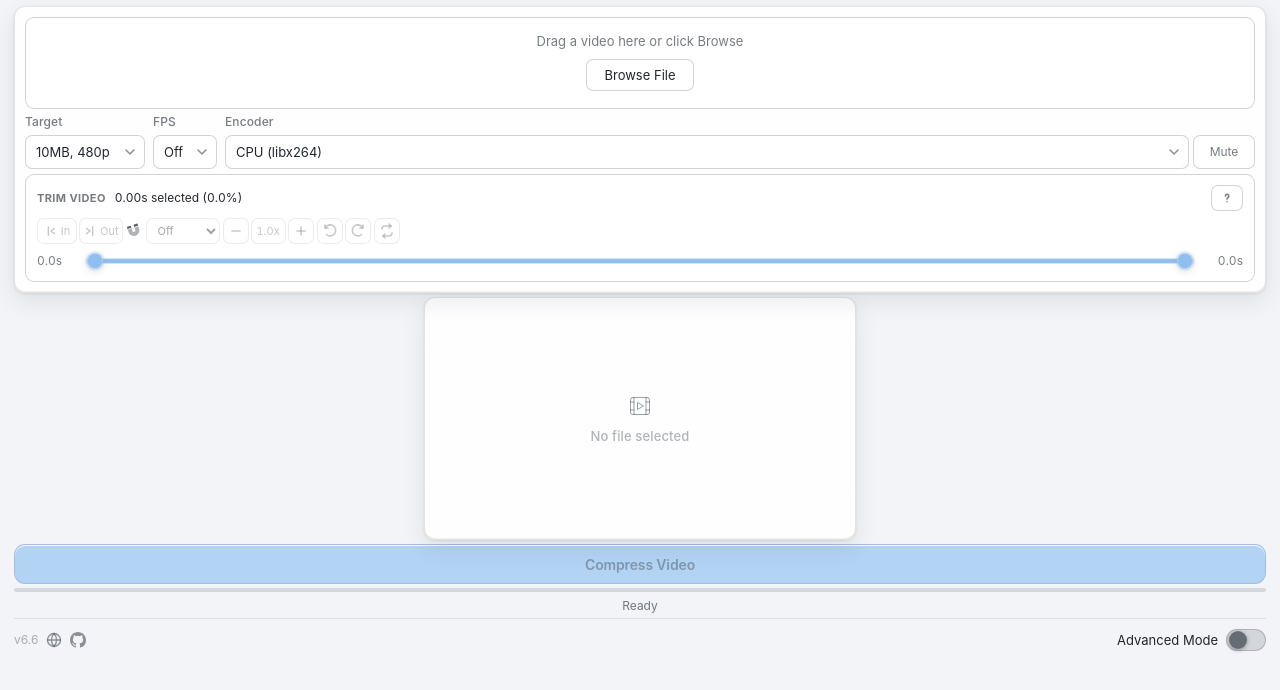
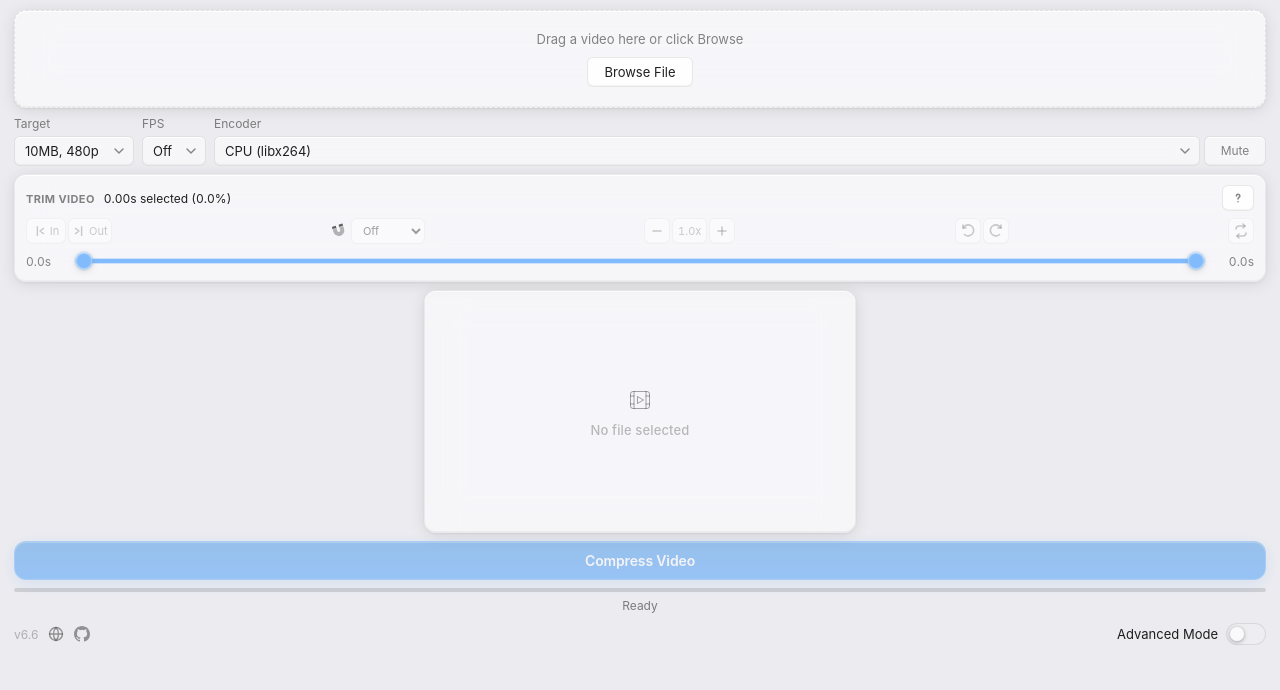
Before and after one commit to cyroz1/vidcord, a React (Vite) app: page / in a window 1280 px wide. Shown: the top 690 px of the page. Built offline with nearby package versions, Linux system fonts and the light colour scheme.

Commit message:
Restore main-branch glass styling and layout

```diff
--- a/src/App.css
+++ b/src/App.css
@@ -153,43 +153,31 @@
   border: 1px solid var(--border-subtle);
   border-left: 3px solid var(--warning);
   border-radius: var(--radius-sm);
-  margin: 6px 14px 0;
-  padding: 5px 8px;
-  display: flex;
-  align-items: center;
-  gap: 6px;
-  flex-wrap: nowrap;
-  min-height: 34px;
-  font-size: 12px;
+  margin: 8px 14px 0;
+  padding: 8px 12px;
+  display: flex;
+  align-items: center;
+  gap: 8px;
+  flex-wrap: wrap;
+  font-size: 13px;
   color: var(--text);
   flex-shrink: 0;
   box-shadow: var(--shadow-card), var(--card-top);
-}
-
-.ffmpeg-banner-copy {
-  flex: 1 1 auto;
-  min-width: 0;
-  overflow: hidden;
-  text-overflow: ellipsis;
-  white-space: nowrap;
 }
 
 .ffmpeg-install-btn,
 .ffmpeg-link-btn {
   border-radius: var(--radius-xs);
   border: 1px solid var(--border);
-  min-height: 24px;
-  padding: 3px 7px;
+  padding: 4px 10px;
   font-size: 12px;
-  line-height: 1;
-  white-space: nowrap;
-  flex: 0 0 auto;
 }
 
 .ffmpeg-install-btn {
   background: var(--accent);
   color: var(--accent-text);
   border-color: transparent;
+  margin-left: auto;
   box-shadow: 0 2px 8px var(--accent-glow);
 }
 
@@ -218,58 +206,34 @@
 .scroll-area {
   flex: 1;
   min-height: 0;
-  overflow: hidden;
-  padding: 6px 14px 2px;
+  overflow-y: auto;
+  overflow-x: hidden;
+  padding: 10px 14px 8px;
   display: flex;
   flex-direction: column;
-  gap: 4px;
+  gap: 8px;
   min-width: 0;
 }
 
 .app-content.has-ffmpeg-banner .scroll-area {
-  gap: 6px;
-  padding-top: 6px;
-}
-
-.app-content.has-ffmpeg-banner .workflow-card {
-  gap: 6px;
-  padding-block: 8px;
-}
-
-.app-content.has-ffmpeg-banner .drop-zone {
-  min-height: 90px;
-  padding-block: 14px;
-}
-
-.app-content.has-ffmpeg-banner .preview-pane {
-  align-self: center;
-  width: min(100%, 360px) !important;
+  padding-top: 10px;
 }
 
 .workflow-card {
-  position: relative;
-  z-index: 1;
-  display: flex;
-  flex-direction: column;
-  gap: 5px;
-  padding: 10px;
-  min-width: 0;
+  display: contents;
+}
+
+/* ── Drop zone ───────────────────────────────────────────────────────── */
+.drop-zone {
+  width: 100%;
+  min-height: 0;
+  appearance: none;
   background: var(--surface);
   backdrop-filter: var(--blur);
   -webkit-backdrop-filter: var(--blur);
-  border: 1px solid var(--border-subtle);
+  border: 1px dashed var(--border);
   border-radius: var(--radius);
-  box-shadow: var(--shadow-card), var(--card-top);
-}
-
-/* ── Drop zone ───────────────────────────────────────────────────────── */
-.drop-zone {
-  width: 100%;
-  min-height: 92px;
-  background: color-mix(in srgb, var(--control-bg) 72%, transparent);
-  border: 1px solid var(--border);
-  border-radius: var(--radius-sm);
-  padding: 15px 16px;
+  padding: 20px 16px;
   display: flex;
   flex-direction: column;
   align-items: center;
@@ -277,10 +241,11 @@
   cursor: pointer;
   color: var(--text);
   font-family: inherit;
-  box-shadow: var(--control-highlight);
+  box-shadow: var(--shadow-card), var(--card-top);
   transition:
-    border-color 150ms,
-    background 150ms;
+    border-color 0.18s,
+    background 0.18s,
+    box-shadow 0.18s;
 }
 
 .drop-zone:focus-visible {
@@ -293,11 +258,13 @@
 
 .drop-zone:hover {
   border-color: var(--accent);
-  background: var(--control-hover);
+  background: var(--surface2);
+  box-shadow: var(--shadow-hover), var(--card-top);
 }
 
 .drop-zone.has-file {
-  border-color: var(--border-subtle);
+  border-style: solid;
+  border-color: var(--border);
 }
 
 .drop-label {
@@ -307,9 +274,7 @@
   color: var(--text-secondary);
   font-size: 13px;
   text-align: center;
-  overflow: hidden;
-  text-overflow: ellipsis;
-  white-space: nowrap;
+  word-break: break-all;
   max-width: 100%;
 }
 
@@ -319,23 +284,30 @@
 
 /* ── Browse button ───────────────────────────────────────────────────── */
 .browse-btn {
-  min-height: 32px;
+  min-height: 0;
   display: inline-flex;
   align-items: center;
-  background: var(--control-bg);
+  background: var(--surface2);
+  backdrop-filter: blur(10px);
+  -webkit-backdrop-filter: blur(10px);
   border: 1px solid var(--border);
   border-radius: var(--radius-xs);
   color: var(--text);
-  padding: 6px 17px;
+  padding: 6px 16px;
   font-size: 13px;
-  transition: background 140ms;
-  box-shadow: var(--control-highlight);
+  transition:
+    background 0.15s,
+    box-shadow 0.15s;
+  box-shadow: var(--card-top);
 }
 .browse-btn:hover {
-  background: var(--control-hover);
+  background: rgba(255, 255, 255, 0.15);
+  box-shadow:
+    var(--card-top),
+    0 2px 8px rgba(0, 0, 0, 0.2);
 }
 .drop-zone:active .browse-btn {
-  background: color-mix(in srgb, var(--control-hover) 80%, var(--accent) 20%);
+  filter: brightness(0.92);
 }
 
 /* ── Settings rows ───────────────────────────────────────────────────── */
@@ -349,10 +321,6 @@
 
 .settings-row {
   position: relative;
-}
-
-.settings-row:not(.advanced) {
-  flex-wrap: nowrap;
 }
 
 .settings-row label,
@@ -361,8 +329,6 @@
   flex-direction: column;
   gap: 5px;
   font-size: 12px;
-  font-weight: 500;
-  letter-spacing: 0.01em;
   color: var(--text-secondary);
   flex: 1;
   min-width: 110px;
@@ -372,8 +338,9 @@
 .settings-row select,
 .settings-row input[type="number"],
 .settings-row input[type="text"] {
-  min-height: 34px;
-  background-color: var(--control-bg);
+  background-color: var(--surface);
+  backdrop-filter: blur(12px);
+  -webkit-backdrop-filter: blur(12px);
   border: 1px solid var(--border);
   border-radius: var(--radius-xs);
   color: var(--text);
@@ -384,7 +351,7 @@
   transition:
     border-color 0.15s,
     background-color 0.15s;
-  box-shadow: var(--control-highlight);
+  box-shadow: var(--card-top);
 }
 
 .settings-row input[type="number"],
@@ -411,7 +378,7 @@
 .settings-row select:hover,
 .settings-row input:hover {
   border-color: var(--accent);
-  background-color: var(--control-hover);
+  background-color: var(--surface2);
 }
 
 .settings-row select:focus,
@@ -427,24 +394,24 @@
    so options need an explicit opaque background or Windows renders them
    with white-on-white system colours. */
 select option {
-  background-color: rgb(31, 37, 44);
-  color: var(--text);
+  background-color: rgb(28, 28, 32);
+  color: rgba(255, 255, 255, 0.92);
 }
 
 select optgroup {
-  background-color: rgb(31, 37, 44);
-  color: var(--text-secondary);
+  background-color: rgb(28, 28, 32);
+  color: rgba(255, 255, 255, 0.62);
 }
 
 @media (prefers-color-scheme: light) {
   select option {
-    background-color: rgb(255, 255, 255);
-    color: var(--text);
+    background-color: rgb(248, 248, 250);
+    color: rgba(0, 0, 0, 0.88);
   }
 
   select optgroup {
-    background-color: rgb(255, 255, 255);
-    color: var(--text-secondary);
+    background-color: rgb(248, 248, 250);
+    color: rgba(0, 0, 0, 0.58);
   }
 }
 
@@ -695,8 +662,9 @@ select optgroup {
 }
 
 .mute-btn {
-  min-height: 34px;
-  background: var(--control-bg);
+  background: var(--surface);
+  backdrop-filter: blur(10px);
+  -webkit-backdrop-filter: blur(10px);
   border: 1px solid var(--border);
   border-radius: var(--radius-xs);
   color: var(--text-secondary);
@@ -704,7 +672,7 @@ select optgroup {
   min-width: 62px;
   font-size: 12px;
   line-height: 1;
-  box-shadow: var(--control-highlight);
+  box-shadow: var(--card-top);
   transition:
     background 0.15s,
     color 0.15s,
@@ -713,7 +681,7 @@ select optgroup {
 
 .mute-btn:hover {
   color: var(--text);
-  background: var(--control-hover);
+  background: var(--surface2);
 }
 
 .mute-btn.active {
@@ -724,8 +692,9 @@ select optgroup {
 
 /* ── Icon button ─────────────────────────────────────────────────────── */
 .icon-btn {
-  min-height: 34px;
-  background: var(--control-bg);
+  background: var(--surface);
+  backdrop-filter: blur(10px);
+  -webkit-backdrop-filter: blur(10px);
   border: 1px solid var(--border);
   border-radius: var(--radius-xs);
   color: var(--text-secondary);
@@ -735,20 +704,23 @@ select optgroup {
   transition:
     background 0.15s,
     color 0.15s;
-  box-shadow: var(--control-highlight);
+  box-shadow: var(--card-top);
 }
 .icon-btn:hover {
   color: var(--text);
-  background: var(--control-hover);
+  background: var(--surface2);
+}
+.icon-btn:active {
+  filter: brightness(0.9);
 }
 
 .encoders-dialog {
-  background: rgb(31, 37, 44);
+  background: rgb(28, 28, 32);
 }
 
 @media (prefers-color-scheme: light) {
   .encoders-dialog {
-    background: rgb(255, 255, 255);
+    background: rgb(248, 248, 250);
   }
 }
 
@@ -788,8 +760,8 @@ select optgroup {
 .toggle-thumb {
   position: absolute;
   inset: 0;
-  background: var(--track);
-  border: 1px solid var(--border);
+  background: rgba(255, 255, 255, 0.14);
+  border: 1.5px solid var(--border);
   border-radius: 20px;
   transition:
     background 0.2s,
@@ -801,15 +773,15 @@ select optgroup {
   content: "";
   position: absolute;
   top: 50%;
-  left: 2px;
-  transform: translate(0, -50%);
-  width: 18px;
-  height: 18px;
+  left: 3px;
+  transform: translateY(-50%);
+  width: 14px;
+  height: 14px;
   border-radius: 50%;
-  background: var(--text-secondary);
+  background: rgba(255, 255, 255, 0.65);
   box-shadow: 0 1px 4px rgba(0, 0, 0, 0.35);
   transition:
-    transform 180ms cubic-bezier(0.23, 1, 0.32, 1),
+    left 0.2s cubic-bezier(0.4, 0, 0.2, 1),
     background 0.2s;
 }
 
@@ -819,7 +791,8 @@ select optgroup {
 }
 .toggle-input:checked + .toggle-thumb::after {
   background: #ffffff;
-  transform: translate(18px, -50%);
+  left: auto;
+  right: 3px;
 }
 .toggle-input:focus-visible + .toggle-thumb {
   box-shadow: 0 0 0 3px var(--accent-glow);
@@ -829,14 +802,16 @@ select optgroup {
 .trim-section {
   position: relative;
   z-index: 5;
-  background: color-mix(in srgb, var(--control-bg) 74%, transparent);
-  border: 1px solid var(--border);
-  border-radius: var(--radius-sm);
+  background: var(--surface);
+  backdrop-filter: var(--blur);
+  -webkit-backdrop-filter: var(--blur);
+  border: 1px solid var(--border-subtle);
+  border-radius: var(--radius);
   padding: 10px 11px;
   display: flex;
   flex-direction: column;
   gap: 7px;
-  box-shadow: var(--control-highlight);
+  box-shadow: var(--shadow-card), var(--card-top);
   min-width: 0;
   max-width: 100%;
 }
@@ -877,7 +852,9 @@ select optgroup {
 .trim-toolbar {
   display: flex;
   align-items: center;
-  gap: 3px;
+  justify-content: space-between;
+  gap: 6px;
+  width: 100%;
   min-width: 0;
 }
 
@@ -885,19 +862,23 @@ select optgroup {
   display: inline-flex;
   align-items: center;
   gap: 2px;
+  flex: 0 0 auto;
 }
 
 .trim-inline-control {
   display: inline-flex;
   align-items: center;
   gap: 4px;
+  flex: 0 0 auto;
   font-size: 11px;
   color: var(--text-secondary);
 }
 
 .trim-inline-control select {
   min-height: 26px;
-  background: var(--control-bg);
+  background: var(--surface2);
+  backdrop-filter: blur(8px);
+  -webkit-backdrop-filter: blur(8px);
   border: 1px solid var(--border);
   border-radius: var(--radius-xs);
   color: var(--text);
@@ -922,14 +903,16 @@ select optgroup {
   align-items: center;
   justify-content: center;
   gap: 3px;
-  background: var(--control-bg);
+  background: var(--surface2);
+  backdrop-filter: blur(8px);
+  -webkit-backdrop-filter: blur(8px);
   border: 1px solid var(--border);
   border-radius: var(--radius-xs);
   color: var(--text-secondary);
   padding: 2px 7px;
   font-size: 11px;
   line-height: 1;
-  box-shadow: var(--control-highlight);
+  box-shadow: var(--card-top);
   transition:
     background 0.15s,
     color 0.15s;
@@ -937,7 +920,7 @@ select optgroup {
 
 .trim-mini-btn:hover:not(:disabled) {
   color: var(--text);
-  background: var(--control-hover);
+  background: rgba(255, 255, 255, 0.16);
 }
 
 .trim-mini-btn:disabled {
@@ -980,9 +963,11 @@ select optgroup {
   padding: 0;
   border: 1px solid var(--border);
   border-radius: var(--radius-xs);
-  background: var(--control-bg);
+  background: var(--surface2);
+  backdrop-filter: blur(8px);
+  -webkit-backdrop-filter: blur(8px);
   color: var(--text-secondary);
-  box-shadow: var(--control-highlight);
+  box-shadow: var(--card-top);
   transition:
     background 0.15s,
     color 0.15s;
@@ -990,12 +975,12 @@ select optgroup {
 
 .trim-loop-toggle:hover:not(:disabled) {
   color: var(--text);
-  background: var(--control-hover);
+  background: rgba(255, 255, 255, 0.16);
 }
 
 .trim-loop-toggle.active {
   border-color: color-mix(in srgb, var(--accent) 58%, var(--border));
-  background: color-mix(in srgb, var(--accent) 16%, var(--control-bg));
+  background: color-mix(in srgb, var(--accent) 16%, var(--surface2));
   color: var(--accent);
 }
 
@@ -1320,13 +1305,8 @@ select optgroup {
 
 /* ── Compress button (liquid glass primary) ──────────────────────────── */
 .compress-btn {
-  min-height: 40px;
-  background: linear-gradient(
-    180deg,
-    color-mix(in srgb, var(--accent-hover) 78%, white 22%) 0%,
-    var(--accent) 100%
-  );
-  border: 1px solid color-mix(in srgb, var(--accent) 72%, white 28%);
+  background: linear-gradient(180deg, var(--accent-hover) 0%, var(--accent) 100%);
+  border: 1px solid rgba(255, 255, 255, 0.22);
   border-radius: var(--radius);
   color: #ffffff;
   font-size: 14px;
@@ -1335,23 +1315,25 @@ select optgroup {
   width: 100%;
   letter-spacing: -0.01em;
   box-shadow:
-    0 3px 10px var(--accent-glow),
-    inset 0 1px 0 rgba(255, 255, 255, 0.24);
+    0 4px 16px var(--accent-glow),
+    inset 0 1px 0 rgba(255, 255, 255, 0.28);
   transition:
-    border-color 140ms ease,
-    box-shadow 140ms ease,
-    transform 120ms cubic-bezier(0.23, 1, 0.32, 1);
+    filter 0.15s,
+    box-shadow 0.15s;
 }
 
 .compress-btn:not(.cancel):hover:not(:disabled) {
-  border-color: color-mix(in srgb, var(--accent) 58%, white 42%);
+  filter: brightness(1.1);
   box-shadow:
-    0 5px 16px var(--accent-glow),
-    inset 0 1px 0 rgba(255, 255, 255, 0.3);
+    0 6px 22px var(--accent-glow),
+    inset 0 1px 0 rgba(255, 255, 255, 0.28);
 }
 
 .compress-btn:active:not(:disabled) {
-  transform: scale(0.985);
+  filter: brightness(0.92);
+  box-shadow:
+    0 2px 8px var(--accent-glow),
+    inset 0 1px 0 rgba(255, 255, 255, 0.2);
 }
 
 .compress-btn.cancel {
@@ -1369,10 +1351,7 @@ select optgroup {
     var(--card-top);
 }
 .compress-btn:disabled {
-  background: color-mix(in srgb, var(--accent) 32%, var(--control-bg));
-  border-color: var(--border-subtle);
-  color: var(--text-disabled);
-  box-shadow: var(--control-highlight);
+  opacity: 0.36;
   cursor: not-allowed;
 }
 
@@ -1380,20 +1359,15 @@ select optgroup {
 .footer {
   display: flex;
   align-items: center;
-  gap: 8px;
-  min-height: 34px;
-  padding-top: 7px;
-  border-top: 1px solid var(--separator);
+  gap: 10px;
+  padding-top: 2px;
 }
 
 .footer-meta {
-  display: inline-flex;
-  align-items: center;
-  gap: 0;
+  display: contents;
 }
 
 .version {
-  margin-right: 4px;
   font-size: 12px;
   color: var(--text-disabled);
 }
@@ -1402,9 +1376,6 @@ select optgroup {
   display: inline-flex;
   align-items: center;
   justify-content: center;
-  width: 24px;
-  height: 28px;
-  border-radius: var(--radius-xs);
   color: var(--text-secondary);
   text-decoration: none;
   opacity: 0.8;
@@ -1458,10 +1429,6 @@ select optgroup {
   .preview-controls {
     opacity: 1;
   }
-}
-
-button:active:not(:disabled) {
-  transform: scale(0.985);
 }
 
 .advanced-toggle {
--- a/src/index.css
+++ b/src/index.css
@@ -5,98 +5,87 @@
 }
 
 :root {
-  color-scheme: dark light;
+  /* Main-branch glass surfaces */
+  --bg: rgb(16, 16, 20);
+  --surface: rgba(255, 255, 255, 0.07);
+  --surface2: rgba(255, 255, 255, 0.11);
+  --surface-subtle: rgba(255, 255, 255, 0.05);
+  --control-bg: var(--surface);
+  --control-hover: var(--surface2);
+  --track: rgba(255, 255, 255, 0.14);
 
-  /* Unified SwiftUI + WinUI material system */
-  --bg: rgb(14, 18, 23);
-  --surface: rgba(31, 37, 44, 0.9);
-  --surface2: rgba(42, 49, 57, 0.96);
-  --surface-subtle: rgba(255, 255, 255, 0.055);
-  --control-bg: rgba(37, 44, 52, 0.96);
-  --control-hover: rgba(48, 56, 65, 0.98);
-  --track: rgba(192, 205, 218, 0.16);
+  --border: rgba(255, 255, 255, 0.13);
+  --border-subtle: rgba(255, 255, 255, 0.07);
+  --separator: var(--border-subtle);
+  --border-focus: #0a84ff;
 
-  --border: rgba(190, 203, 216, 0.23);
-  --border-subtle: rgba(190, 203, 216, 0.15);
-  --separator: rgba(190, 203, 216, 0.11);
-  --border-focus: #4a98f7;
-
-  --accent: #3b8ef3;
-  --accent-hover: #559df4;
-  --accent-pressed: #2b78d2;
-  --accent-glow: rgba(59, 142, 243, 0.22);
+  --accent: #0a84ff;
+  --accent-hover: #409cff;
+  --accent-pressed: #0071e3;
+  --accent-glow: rgba(10, 132, 255, 0.32);
   --accent-text: #ffffff;
 
   /* Text */
-  --text: rgba(248, 250, 252, 0.96);
-  --text-secondary: rgba(226, 232, 238, 0.64);
-  --text-disabled: rgba(226, 232, 238, 0.34);
+  --text: rgba(255, 255, 255, 0.92);
+  --text-secondary: rgba(255, 255, 255, 0.52);
+  --text-disabled: rgba(255, 255, 255, 0.26);
 
   /* Semantic */
   --success: #30d158;
   --error: #ff453a;
   --warning: #ff9f0a;
 
-  --shadow-card: 0 10px 28px rgba(0, 0, 0, 0.28), 0 1px 3px rgba(0, 0, 0, 0.3);
-  --shadow-overlay: 0 20px 54px rgba(0, 0, 0, 0.48), 0 4px 14px rgba(0, 0, 0, 0.32);
-  --shadow-hover: 0 12px 32px rgba(0, 0, 0, 0.34);
+  --shadow-card: 0 4px 24px rgba(0, 0, 0, 0.5), 0 1px 4px rgba(0, 0, 0, 0.28);
+  --shadow-overlay: 0 16px 48px rgba(0, 0, 0, 0.7), 0 4px 12px rgba(0, 0, 0, 0.4);
+  --shadow-hover: 0 6px 28px rgba(0, 0, 0, 0.6);
 
-  --radius: 11px;
-  --radius-sm: 9px;
-  --radius-xs: 7px;
+  --radius: 12px;
+  --radius-sm: 8px;
+  --radius-xs: 6px;
 
-  --card-top: inset 0 1px 0 rgba(255, 255, 255, 0.1), inset 0 -1px 0 rgba(0, 0, 0, 0.22);
-  --control-highlight: inset 0 1px 0 rgba(255, 255, 255, 0.075);
-  --blur: blur(24px) saturate(135%);
+  --card-top: inset 0 1px 0 rgba(255, 255, 255, 0.18), inset 0 -1px 0 rgba(0, 0, 0, 0.14);
+  --control-highlight: var(--card-top);
+  --blur: blur(20px) saturate(180%);
 
-  font-family:
-    "Segoe UI Variable Text",
-    "SF Pro Text",
-    -apple-system,
-    BlinkMacSystemFont,
-    "Segoe UI",
-    sans-serif;
+  font-family: -apple-system, "SF Pro Text", system-ui, sans-serif;
   font-size: 14px;
-  font-optical-sizing: auto;
-  font-synthesis: none;
-  line-height: 1.35;
 }
 
 @media (prefers-color-scheme: light) {
   :root {
-    --bg: rgb(242, 244, 247);
-    --surface: rgba(255, 255, 255, 0.9);
-    --surface2: rgba(255, 255, 255, 0.98);
-    --surface-subtle: rgba(17, 24, 32, 0.045);
-    --control-bg: rgba(255, 255, 255, 0.98);
-    --control-hover: rgb(247, 249, 251);
-    --track: rgba(29, 39, 50, 0.14);
+    --bg: rgb(236, 236, 240);
+    --surface: rgba(255, 255, 255, 0.55);
+    --surface2: rgba(255, 255, 255, 0.72);
+    --surface-subtle: rgba(0, 0, 0, 0.04);
+    --control-bg: var(--surface);
+    --control-hover: var(--surface2);
+    --track: rgba(0, 0, 0, 0.12);
 
-    --border: rgba(29, 39, 50, 0.2);
-    --border-subtle: rgba(29, 39, 50, 0.12);
-    --separator: rgba(29, 39, 50, 0.1);
-    --border-focus: #1a73d9;
+    --border: rgba(0, 0, 0, 0.09);
+    --border-subtle: rgba(0, 0, 0, 0.05);
+    --separator: var(--border-subtle);
+    --border-focus: #007aff;
 
-    --accent: #1677df;
-    --accent-hover: #0e6dcf;
-    --accent-pressed: #095eb6;
-    --accent-glow: rgba(22, 119, 223, 0.2);
+    --accent: #007aff;
+    --accent-hover: #0071e3;
+    --accent-pressed: #005fcc;
+    --accent-glow: rgba(0, 122, 255, 0.28);
     --accent-text: #ffffff;
 
-    --text: rgba(17, 22, 28, 0.93);
-    --text-secondary: rgba(35, 43, 52, 0.62);
-    --text-disabled: rgba(35, 43, 52, 0.36);
+    --text: rgba(0, 0, 0, 0.88);
+    --text-secondary: rgba(0, 0, 0, 0.48);
+    --text-disabled: rgba(0, 0, 0, 0.26);
 
     --success: #28cd41;
     --error: #ff3b30;
     --warning: #ff9500;
 
-    --shadow-card: 0 8px 24px rgba(20, 31, 43, 0.09), 0 1px 3px rgba(20, 31, 43, 0.1);
-    --shadow-overlay: 0 18px 48px rgba(20, 31, 43, 0.2), 0 4px 12px rgba(20, 31, 43, 0.1);
-    --shadow-hover: 0 10px 28px rgba(20, 31, 43, 0.13);
+    --shadow-card: 0 2px 16px rgba(0, 0, 0, 0.1), 0 1px 3px rgba(0, 0, 0, 0.07);
+    --shadow-overlay: 0 8px 40px rgba(0, 0, 0, 0.18), 0 2px 8px rgba(0, 0, 0, 0.1);
+    --shadow-hover: 0 4px 20px rgba(0, 0, 0, 0.14);
 
-    --card-top: inset 0 1px 0 rgba(255, 255, 255, 0.98), inset 0 -1px 0 rgba(20, 31, 43, 0.055);
-    --control-highlight: inset 0 1px 0 rgba(255, 255, 255, 0.98);
+    --card-top: inset 0 1px 0 rgba(255, 255, 255, 0.92), inset 0 -1px 0 rgba(0, 0, 0, 0.04);
+    --control-highlight: var(--card-top);
   }
 }
 
```
Also changed, not shown: 1 other file (tests, documents, lock files or other folders).
